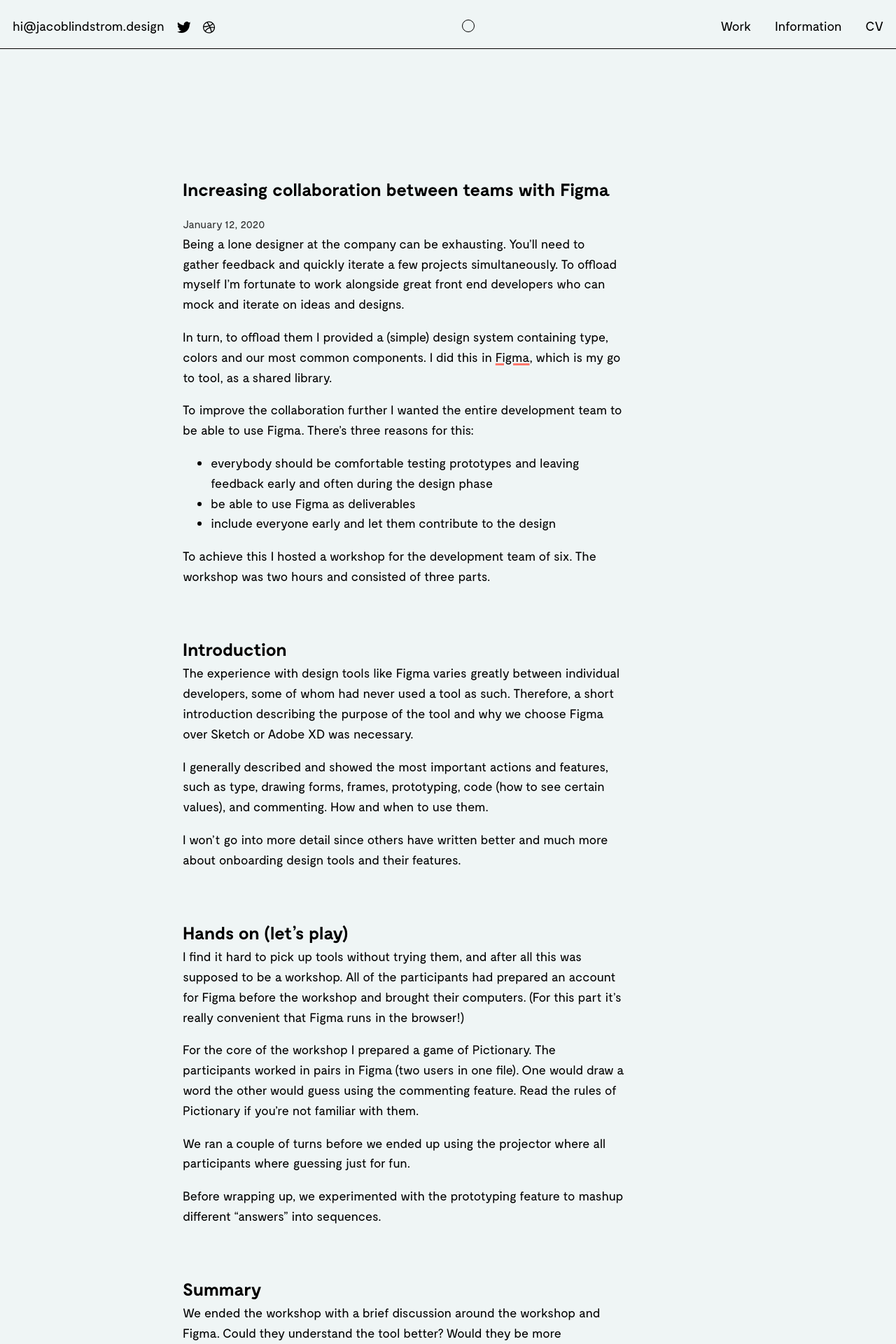
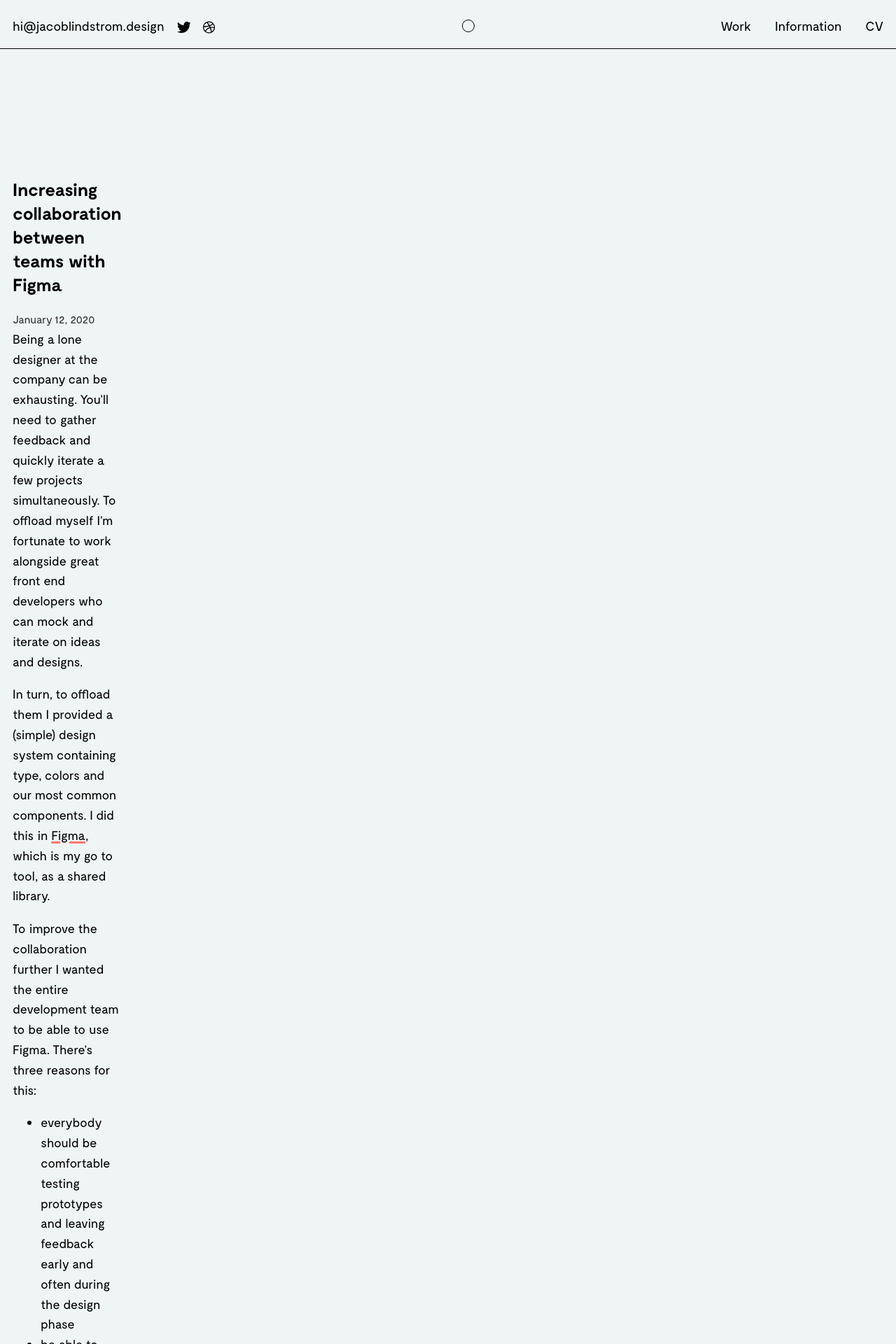
Before and after one commit to jacoblindstrm/jacoblindstrm.github.io, a Jekyll site: the page built from _posts/2020-01-14-workshop-to-introduce-figma.markdown, in a window 1280 px wide. Shown: the top 1920 px of the page at 70% size. Built offline with Jekyll 4.4.1, drawn with Linux system fonts in a browser that asks for light colours; comment, search, counter and statistics services are not loaded.

Commit message:
Update post.html

```diff
--- a/_layouts/post.html
+++ b/_layouts/post.html
@@ -2,11 +2,11 @@
 layout: default
 background: green
 ---
-<article class="post" itemscope itemtype="http://schema.org/Article">
+<article class="grid post" itemscope itemtype="http://schema.org/Article">
     <div class="limit">
         <h1 itemprop="headline">{{ page.title }}</h1>
         <time itemprop="datePublished" datetime="{{ page.date }}">{{ page.date | date: "%B %d, %Y" }}</time>
-        <div class="article-body" itemprop="articleBody">{{ page.content }}</div>
+        <div class="body" itemprop="articleBody">{{ page.content }}</div>
         <ul class="keywords" itemprop="keywords">
             {% for tag in page.tags  %}
             <li>{{ tag }}</li>
```
